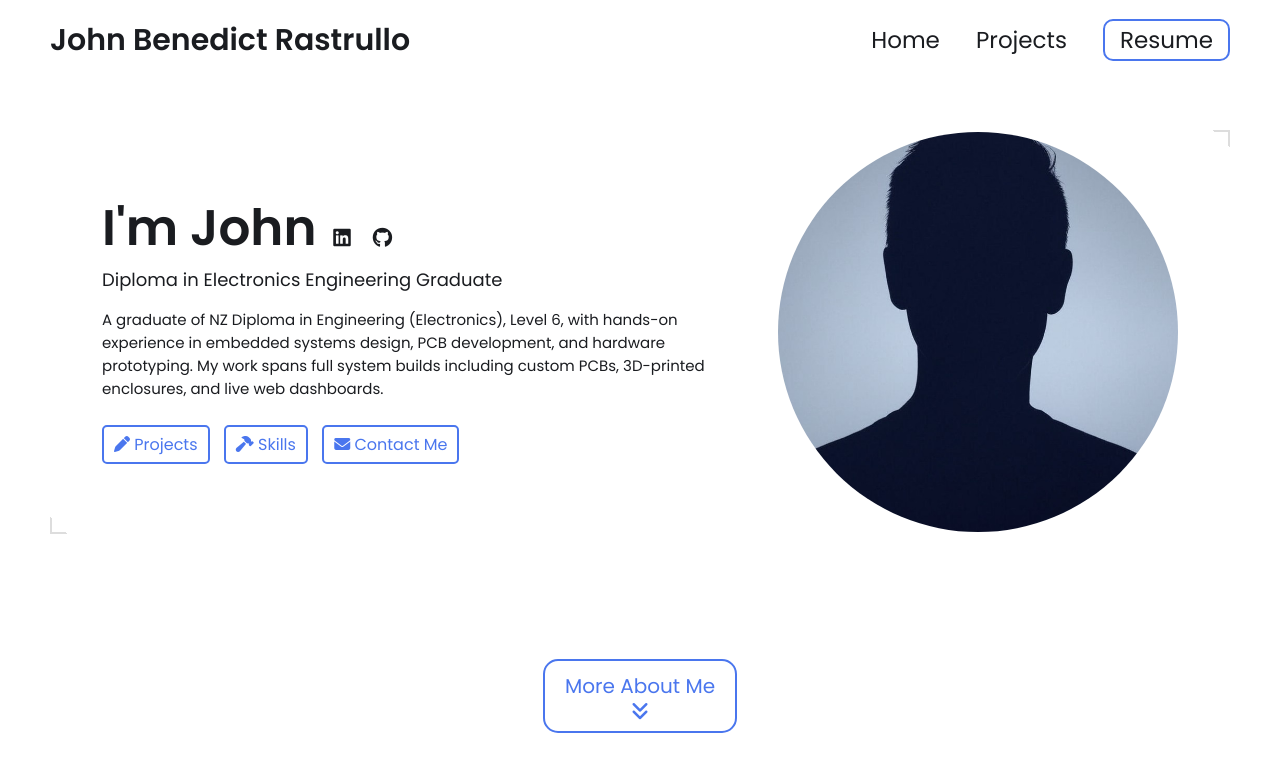
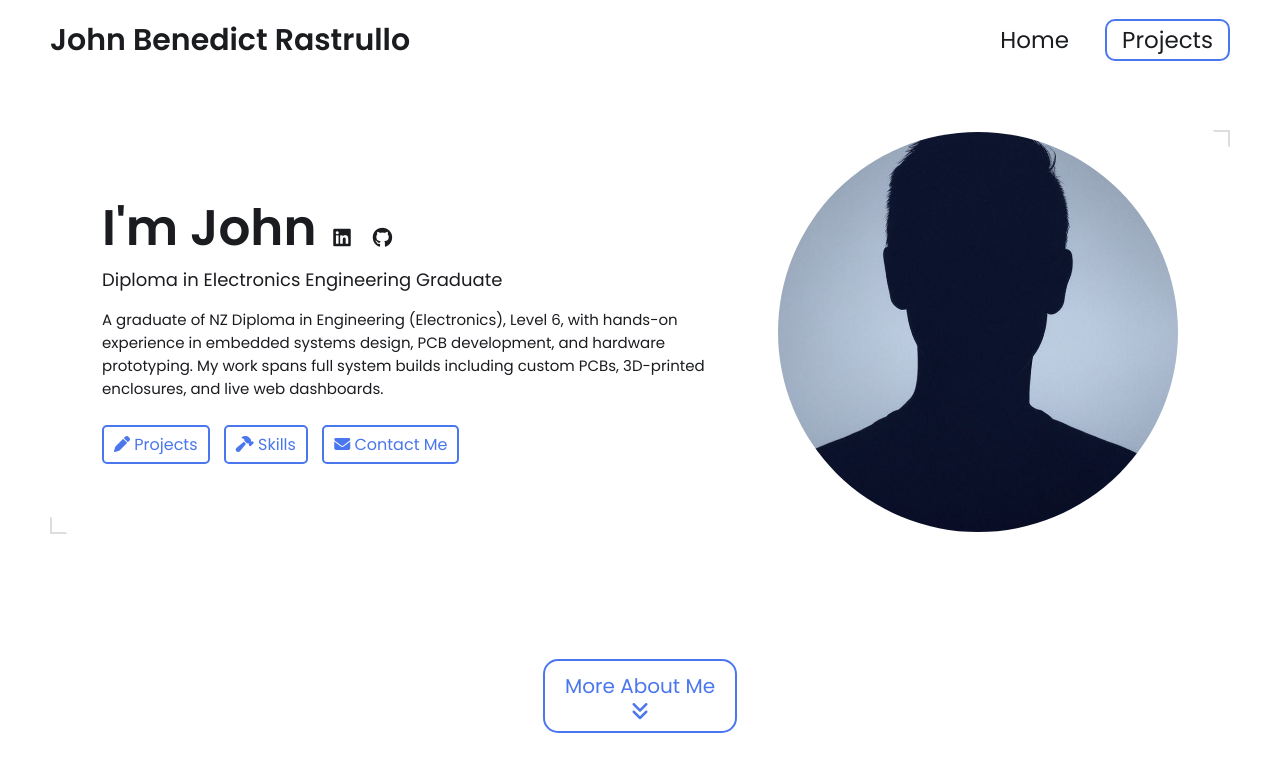
Before and after one commit to jobras07/jobras07.github.io, a Jekyll site: the page built from index.html, in a window 1280 px wide and 900 px high. Shown: the top 772 px of the window. Built offline with Jekyll 4.4.1, drawn with Linux system fonts in a browser that asks for light colours.

Commit message:
Removed span in nav bar

```diff
--- a/_includes/navbar.html
+++ b/_includes/navbar.html
@@ -11,9 +11,6 @@
         </a>
         <a href="/projects/">
             <span>Projects</span>
-        </a>
-        <a href="{{site.resume-url}}" target="_blank" rel="noopener noreferrer">
-            <span>Resume</span>
         </a>
     </div>
 
@@ -30,8 +27,5 @@
         <a href="/projects/">
             <span>Projects</span>
         </a>
-        <a href="{{site.resume-url}}" target="_blank" rel="noopener noreferrer">
-            <span>Resume</span>
-        </a>
     </div>
 </nav>
```
Also changed, not shown: 1 other file.
